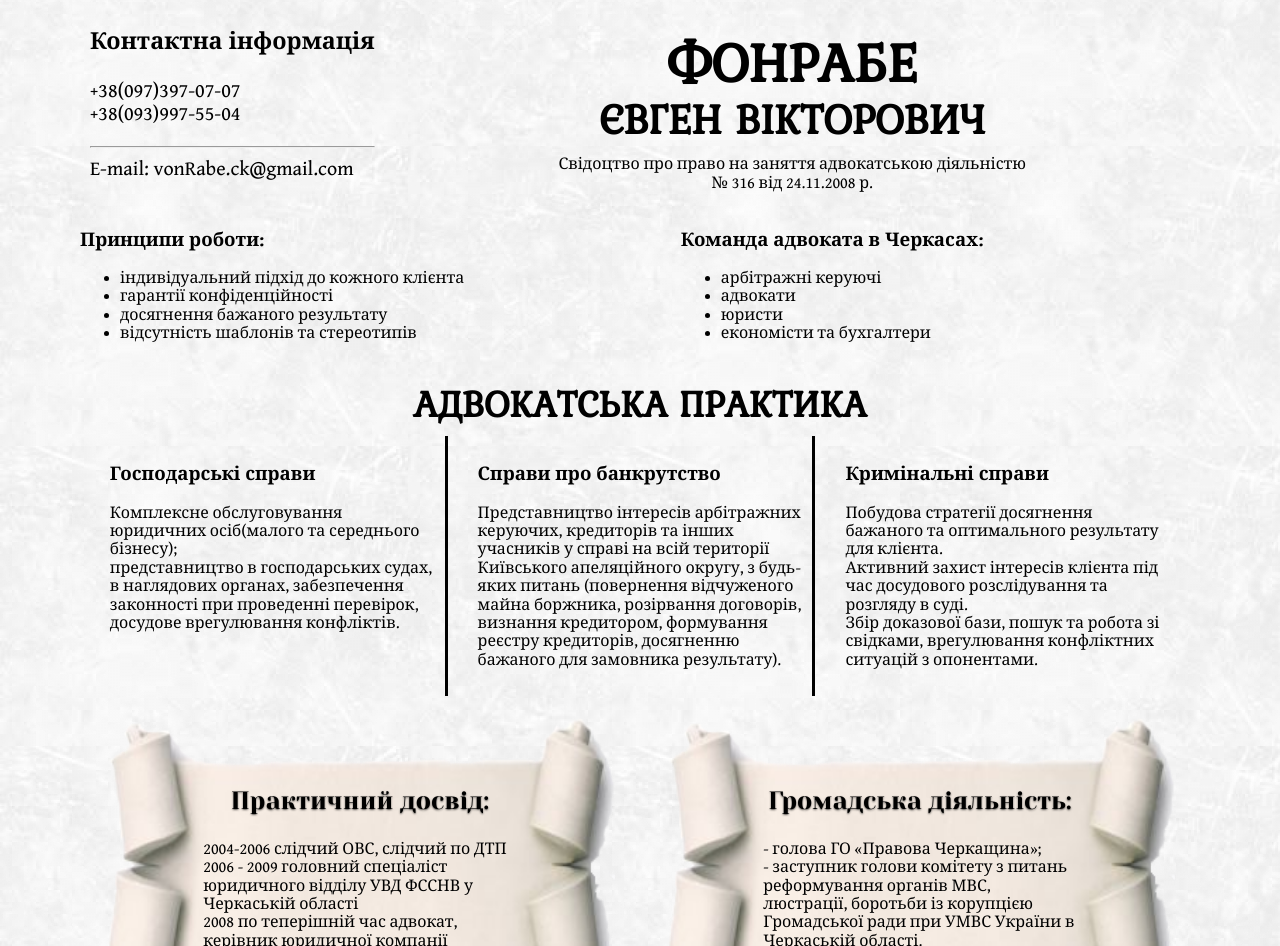
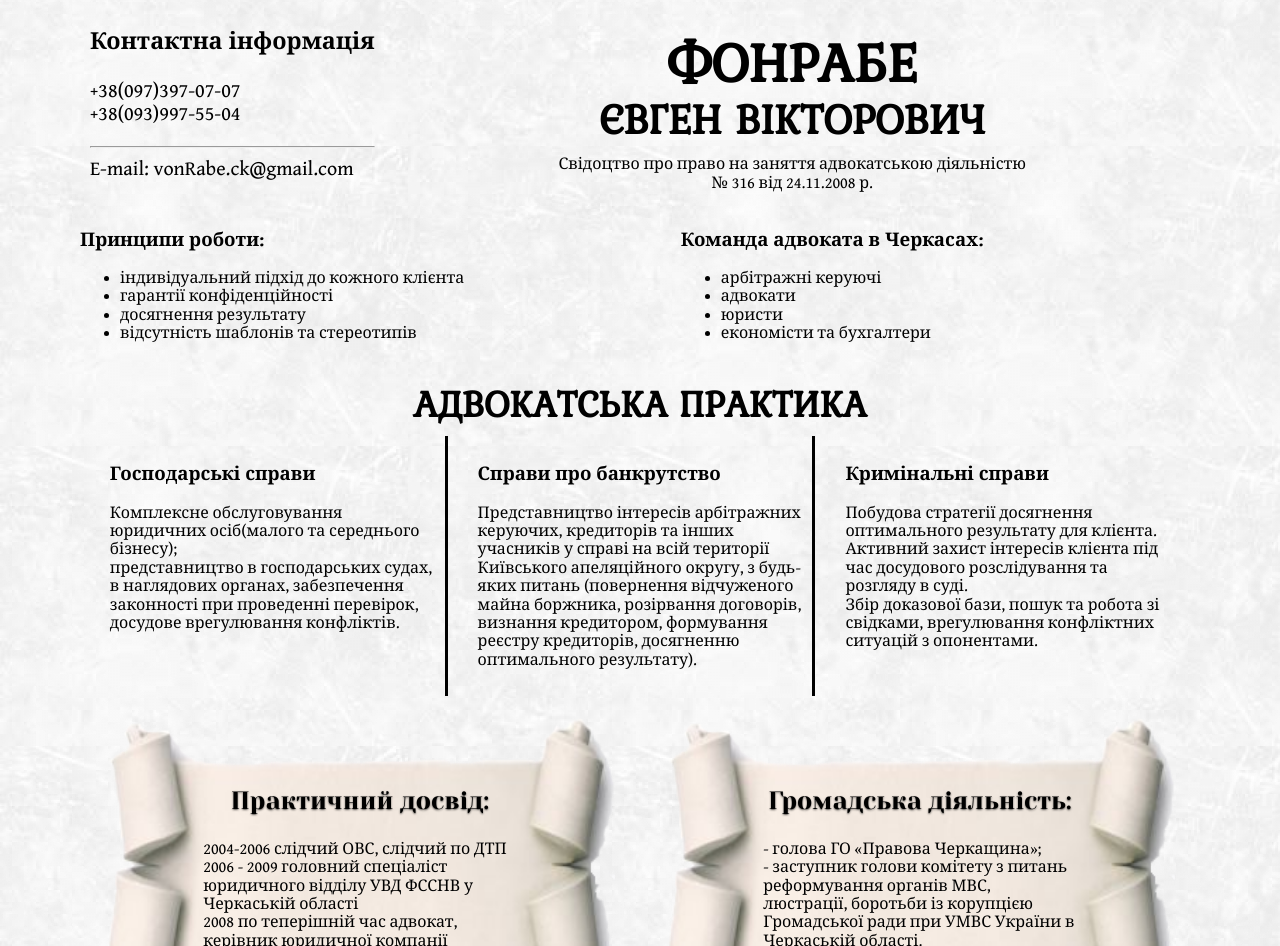
Before and after one commit to Lia5/lawyer, a plain HTML site: page index.html in a window 1280 px wide. Shown: the part 154-1100 px from the top of the page. Drawn offline with Linux system fonts and the light colour scheme.

Commit message:
change bajanogo

```diff
--- a/index.html
+++ b/index.html
@@ -50,7 +50,7 @@
         <ul>
           <li>індивідуальний підхід до кожного клієнта</li>
           <li>гарантії конфіденційності</li>
-          <li>досягнення бажаного результату</li>
+          <li>досягнення результату</li>
           <li>відсутність шаблонів та стереотипів</li>
         </ul>
       </div>
@@ -72,11 +72,11 @@
         </section>
         <section class="bankruptcy block">
           <h3>Справи про банкрутство</h3>
-          <p>Представництво інтересів арбітражних керуючих, кредиторів та інших учасників у справі на всій території Київського апеляційного округу, з будь-яких питань (повернення відчуженого майна боржника, розірвання договорів, визнання кредитором, формування реєстру кредиторів, досягненню бажаного для замовника результату).</p>
+          <p>Представництво інтересів арбітражних керуючих, кредиторів та інших учасників у справі на всій території Київського апеляційного округу, з будь-яких питань (повернення відчуженого майна боржника, розірвання договорів, визнання кредитором, формування реєстру кредиторів, досягненню оптимального результату).</p>
         </section>
         <section class="crime block">
           <h3>Кримінальні справи</h3>
-          <p>Побудова стратегії досягнення бажаного та оптимального результату для клієнта.<br>
+          <p>Побудова стратегії досягнення оптимального результату для клієнта.<br>
           Активний захист інтересів клієнта під час досудового розслідування та розгляду в суді.<br>
           Збір доказової бази, пошук та робота зі свідками, врегулювання конфліктних ситуацій з опонентами.</p>
         </section>
```
